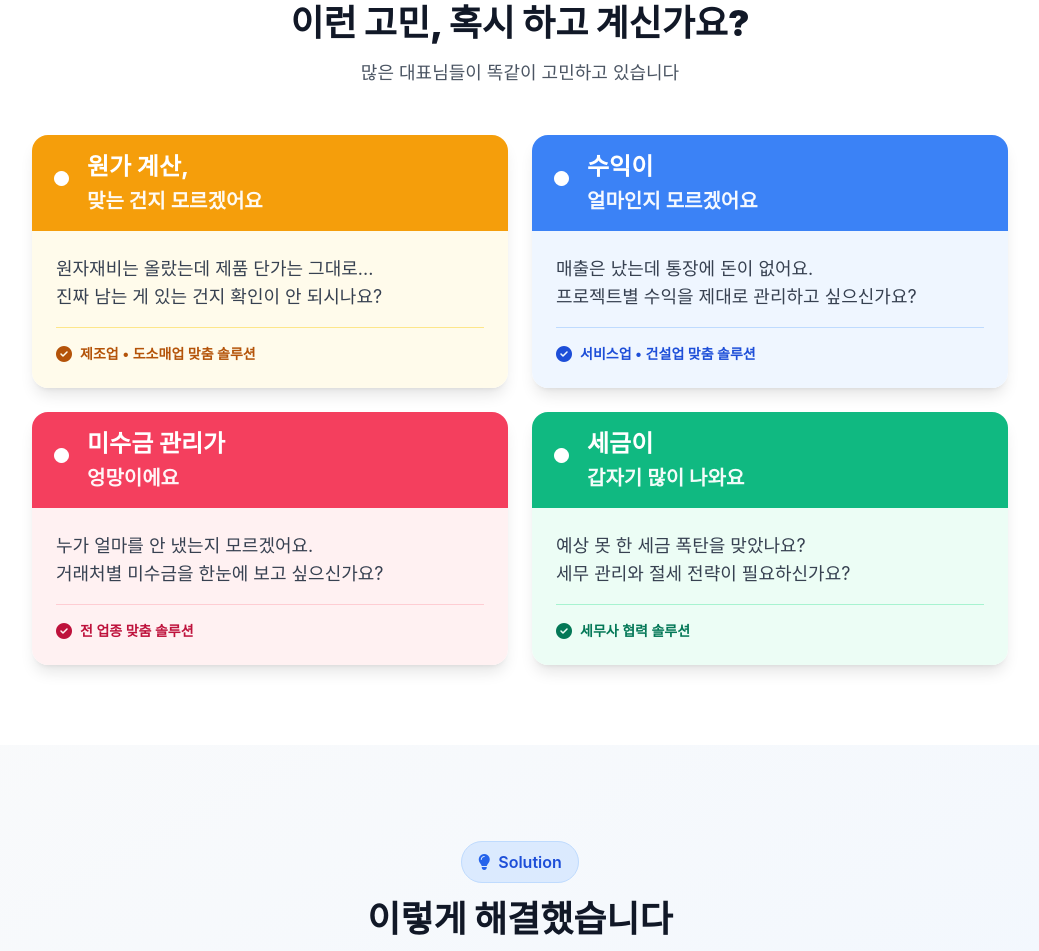
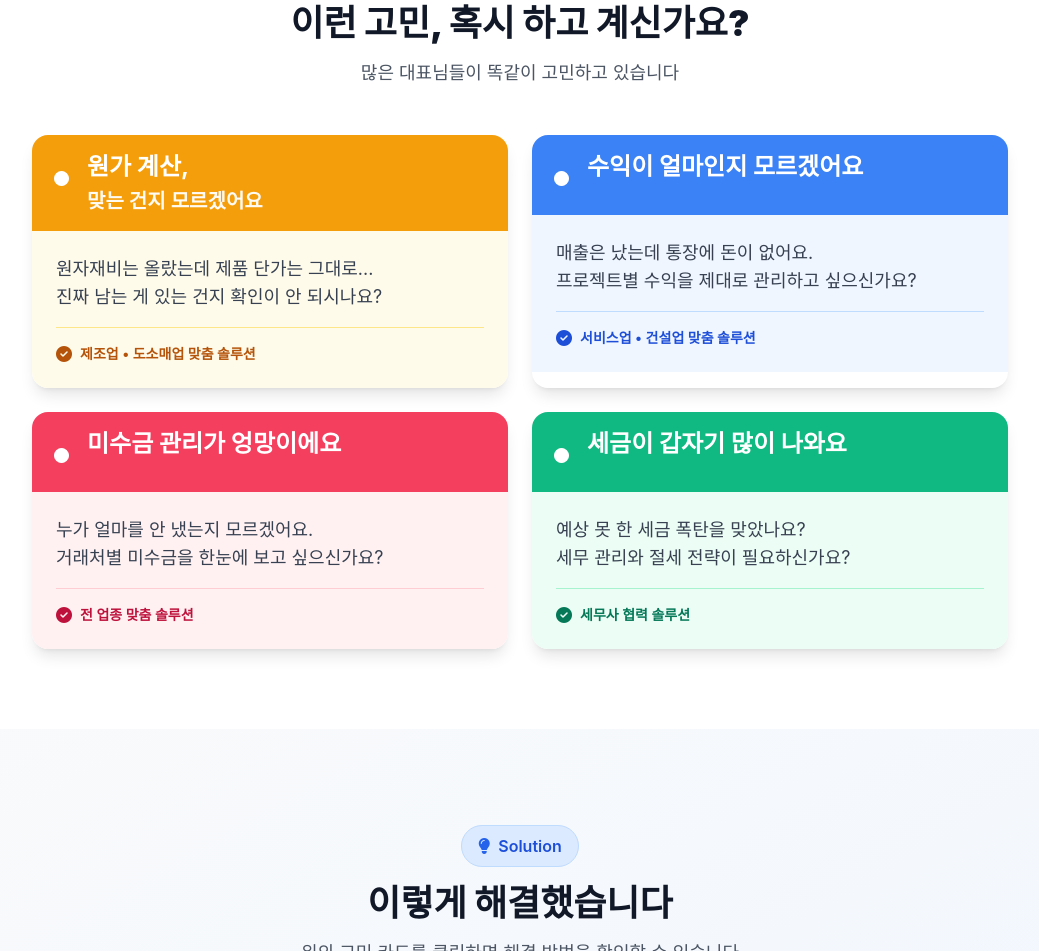
Before and after one commit to handminjun504/wapeople123, a website: page index.html in a window 1280 px wide. Shown: the part 1007-1958 px from the top of the page, without its empty margins (120-1159 px from the left). Drawn offline with nearby package versions, Linux system fonts and the light colour scheme; a web font is replaced by a local one.

Commit message:
Remove line breaks from problem card titles in index.html

```diff
--- a/index.html
+++ b/index.html
@@ -300,8 +300,7 @@
                         <div class="flex items-start gap-3">
                             <span class="text-5xl text-white leading-none">•</span>
                             <div>
-                                <h3 class="text-xl md:text-2xl font-bold text-white leading-tight">수익이</h3>
-                                <p class="text-lg md:text-xl font-semibold text-white/95 mt-1">얼마인지 모르겠어요</p>
+                                <h3 class="text-xl md:text-2xl font-bold text-white leading-tight">수익이 얼마인지 모르겠어요</h3>
                             </div>
                         </div>
                     </div>
@@ -328,8 +327,7 @@
                         <div class="flex items-start gap-3">
                             <span class="text-5xl text-white leading-none">•</span>
                             <div>
-                                <h3 class="text-xl md:text-2xl font-bold text-white leading-tight">미수금 관리가</h3>
-                                <p class="text-lg md:text-xl font-semibold text-white/95 mt-1">엉망이에요</p>
+                                <h3 class="text-xl md:text-2xl font-bold text-white leading-tight">미수금 관리가 엉망이에요</h3>
                             </div>
                         </div>
                     </div>
@@ -356,8 +354,7 @@
                         <div class="flex items-start gap-3">
                             <span class="text-5xl text-white leading-none">•</span>
                             <div>
-                                <h3 class="text-xl md:text-2xl font-bold text-white leading-tight">세금이</h3>
-                                <p class="text-lg md:text-xl font-semibold text-white/95 mt-1">갑자기 많이 나와요</p>
+                                <h3 class="text-xl md:text-2xl font-bold text-white leading-tight">세금이 갑자기 많이 나와요</h3>
                             </div>
                         </div>
                     </div>
```
